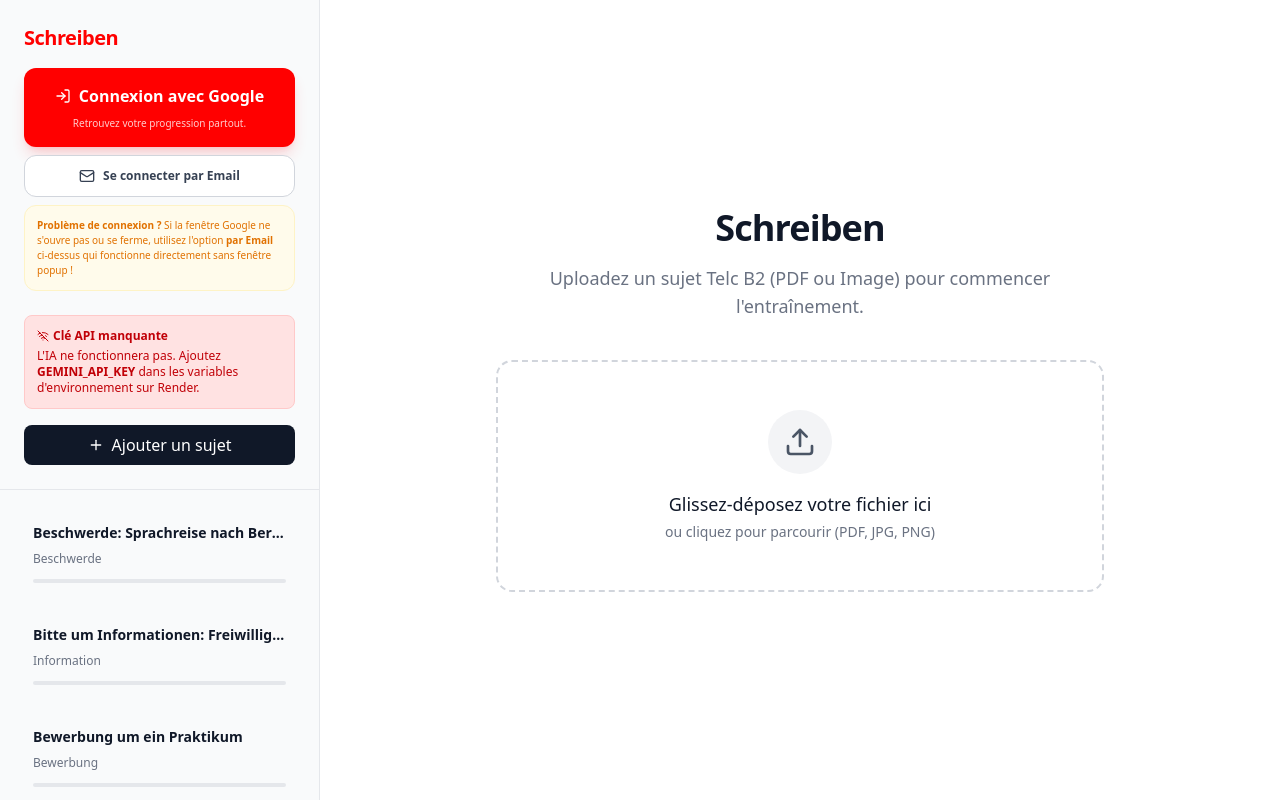
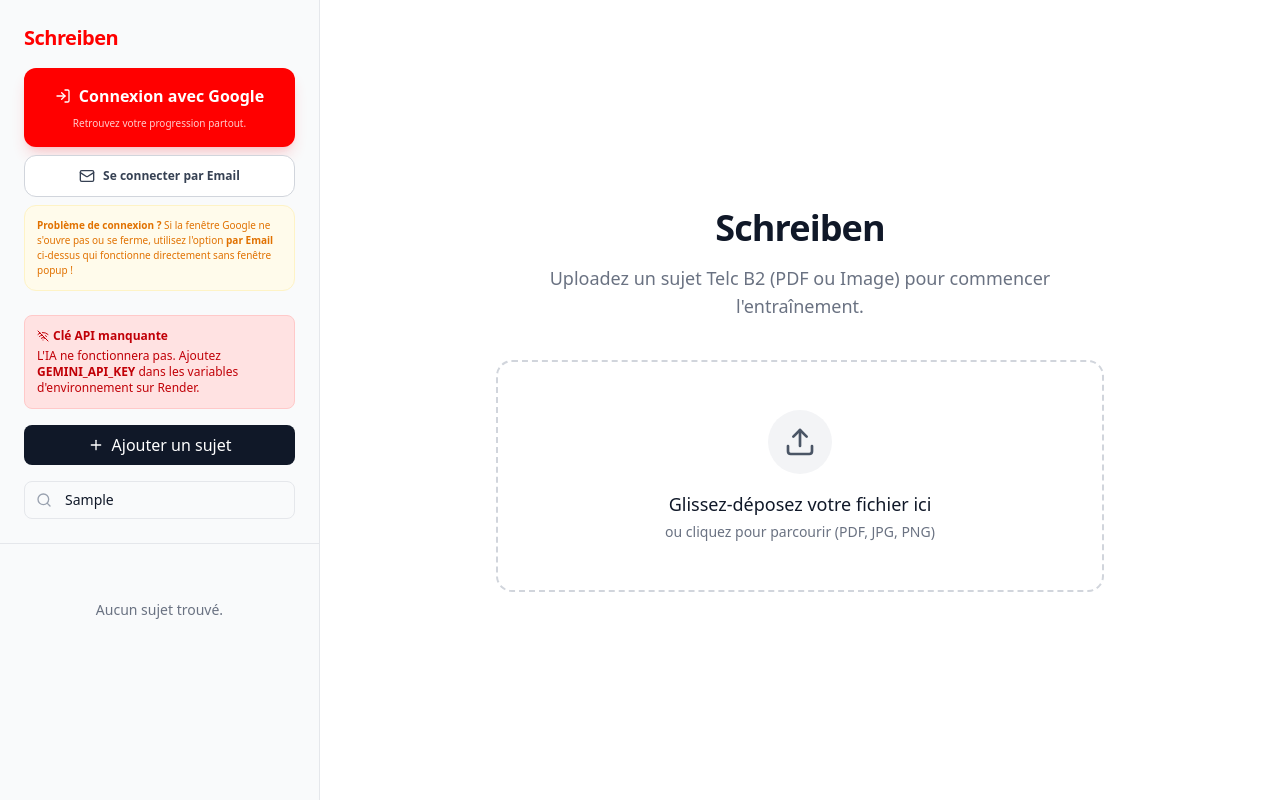
Before and after one commit to ArchyMG23/DIA-test, a React (Vite) app: page / in a window 1280 px wide. Both pictures are taken after typing "Sample" into the empty fields and a click on the button "Ajouter un sujet". Built offline with nearby package versions, Linux system fonts and the light colour scheme; no server answers; the database is empty.

Commit message:
feat: add search functionality for exercises
Implement search state and filtering logic to allow users to filter exercises by title.

```diff
--- a/src/App.tsx
+++ b/src/App.tsx
@@ -9,7 +9,7 @@
 import { StudentDashboard } from './components/StudentDashboard';
 import { InstallPWA } from './components/InstallPWA';
 import { extractExercises, evaluateWriting, Exercise, Evaluation } from './services/gemini';
-import { Plus, CheckCircle, Clock, WifiOff, LogIn, LogOut, Cloud, User as UserIcon, Mail, Users, GraduationCap, Menu, X } from 'lucide-react';
+import { Plus, CheckCircle, Clock, WifiOff, LogIn, LogOut, Cloud, User as UserIcon, Mail, Users, GraduationCap, Menu, X, Search } from 'lucide-react';
 import { auth, loginWithGoogle, logout, db, OperationType, handleFirestoreError, updateUserRole, loginWithEmail, signUpWithEmail } from './lib/firebase';
 import { onAuthStateChanged, User } from 'firebase/auth';
 import { collection, doc, setDoc, updateDoc, onSnapshot, serverTimestamp, query, orderBy, where, deleteDoc } from 'firebase/firestore';
@@ -494,6 +494,7 @@
   }, [user]);
 
   const [selectedId, setSelectedId] = useState<string | null>(null);
+  const [searchTerm, setSearchTerm] = useState<string>('');
 
   const selectExercise = async (id: string | null, forceUploadView = false) => {
     // Check if the current exercise has written text without evaluation (volatile draft)
@@ -722,6 +723,13 @@
       return a.id.localeCompare(b.id);
     });
   }, [exercises]);
+
+  const filteredExercises = useMemo(() => {
+    return sortedExercises.filter(ex =>
+      ex.title.toLowerCase().includes(searchTerm.toLowerCase()) ||
+      ex.type.toLowerCase().includes(searchTerm.toLowerCase())
+    );
+  }, [sortedExercises, searchTerm]);
 
   const selectedExercise = sortedExercises.find(e => e.id === selectedId);
   const currentProgress = selectedId ? progress[selectedId] : null;
@@ -997,16 +1005,28 @@
             <button
               onClick={() => selectExercise(null, true)}
               disabled={!isOnline}
-              className="w-full flex items-center justify-center gap-2 px-4 py-2 bg-gray-900 dark:bg-gray-100 text-white dark:text-gray-900 rounded-lg hover:bg-gray-800 dark:hover:bg-gray-200 disabled:opacity-50 disabled:cursor-not-allowed transition-colors font-medium cursor-pointer"
+              className="w-full flex items-center justify-center gap-2 px-4 py-2 bg-gray-900 dark:bg-gray-100 text-white dark:text-gray-900 rounded-lg hover:bg-gray-800 dark:hover:bg-gray-200 disabled:opacity-50 disabled:cursor-not-allowed transition-colors font-medium cursor-pointer mb-4"
               title={!isOnline ? "Connexion internet requise" : ""}
             >
               <Plus className="w-4 h-4" />
               Ajouter un sujet
             </button>
+            <div className="relative">
+              <div className="absolute inset-y-0 left-0 pl-3 flex items-center pointer-events-none">
+                <Search className="h-4 w-4 text-gray-400" />
+              </div>
+              <input
+                type="text"
+                placeholder="Rechercher un sujet..."
+                value={searchTerm}
+                onChange={(e) => setSearchTerm(e.target.value)}
+                className="w-full pl-10 pr-4 py-2 border border-gray-200 dark:border-gray-800 rounded-lg bg-gray-50 dark:bg-gray-900 text-sm focus:outline-none focus:border-[#FF0000] focus:ring-1 focus:ring-[#FF0000] transition-colors"
+              />
+            </div>
             <InstallPWA />
           </div>
           <div className="flex-1 overflow-y-auto p-4 space-y-2">
-            {sortedExercises.map(ex => {
+            {filteredExercises.map(ex => {
               const prog = progress[ex.id];
               const isDone = !!prog?.evaluation;
               const hasStarted = !!prog?.text;
@@ -1041,8 +1061,10 @@
                 </button>
               );
             })}
-            {sortedExercises.length === 0 && (
-              <p className="text-sm text-gray-500 text-center mt-10">Aucun exercice sauvegardé.</p>
+            {filteredExercises.length === 0 && (
+              <p className="text-sm text-gray-500 text-center mt-10">
+                {sortedExercises.length === 0 ? "Aucun exercice sauvegardé." : "Aucun sujet trouvé."}
+              </p>
             )}
           </div>
         </div>
```
